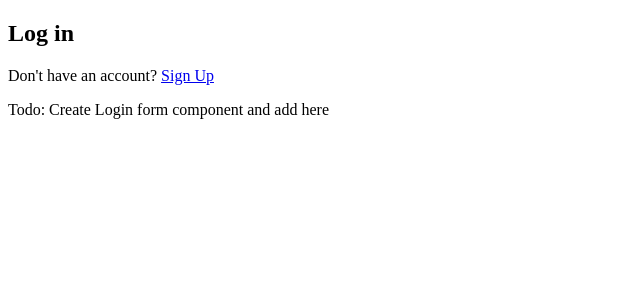
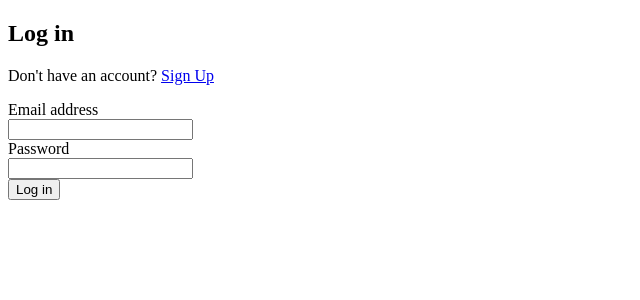
Before and after one commit to yamakeeeeeeeeen/next-chat-app, a Next.js app: page /login in a window 1280 px wide. Shown: the top 300 px of the page, without its empty margins (0-640 px from the left). Built offline with nearby package versions, Linux system fonts and the light colour scheme; no server answers; what @harelpls/use-pusher would draw is missing.

Commit message:
feat: create login form component

```diff
--- /dev/null
+++ b/src/components/LoginForm.tsx
@@ -0,0 +1,60 @@
+import { FC } from 'react';
+import { useForm } from 'react-hook-form';
+
+type LoginData = {
+  email: string;
+  password: string;
+};
+
+export const LoginForm: FC = () => {
+  const { register, errors, handleSubmit } = useForm<LoginData>();
+  const onSubmit = (data: LoginData) => {
+    console.log(data);
+  };
+
+  return (
+    <form onSubmit={handleSubmit(onSubmit)}>
+      <div>
+        <label htmlFor="email">Email address</label>
+        <div>
+          <input
+            id="email"
+            type="email"
+            name="email"
+            ref={register({
+              required: 'Please enter an email',
+              // pattern: {
+              //   value: /^(([^<>()[\\]\\\\.,;:\\s@"]+(\\.[^<>()[\\]\\\\.,;:\\s@"]+)*)|(".+"))@((\\[[0-9]{1,3}\\.[0-9]{1,3}\\.[0-9]{1,3}\\.[0-9]{1,3}\\])|(([a-zA-Z\\-0-9]+\\.)+[a-zA-Z]{2,}))$/,
+              //   message: 'Not a valid email',
+              // },
+            })}
+          />
+          {errors.email && <div>{errors.email.message}</div>}
+        </div>
+      </div>
+      <div>
+        <label htmlFor="password">Password</label>
+        <div>
+          <input
+            id="password"
+            type="password"
+            name="password"
+            ref={register({
+              required: 'Please enter a password',
+              minLength: {
+                value: 6,
+                message: 'Should have at least 6 characters',
+              },
+            })}
+          />
+          {errors.password && <div>{errors.password.message}</div>}
+        </div>
+      </div>
+      <div>
+        <span>
+          <button type="submit">Log in</button>
+        </span>
+      </div>
+    </form>
+  );
+};
--- a/src/pages/login.tsx
+++ b/src/pages/login.tsx
@@ -1,5 +1,6 @@
 import Link from 'next/link';
 import { FC } from 'react';
+import { LoginForm } from '~/components/LoginForm';
 
 const Login: FC = () => (
   <div>
@@ -13,8 +14,9 @@ const Login: FC = () => (
           </Link>
         </p>
       </div>
-      <div>Todo: Create Login form component and add here</div>
+      <LoginForm />
     </div>
   </div>
 );
+
 export default Login;
--- a/src/pages/signup.tsx
+++ b/src/pages/signup.tsx
@@ -14,4 +14,5 @@ const SignUp: FC = () => (
     <SignUpForm />
   </div>
 );
+
 export default SignUp;
```
